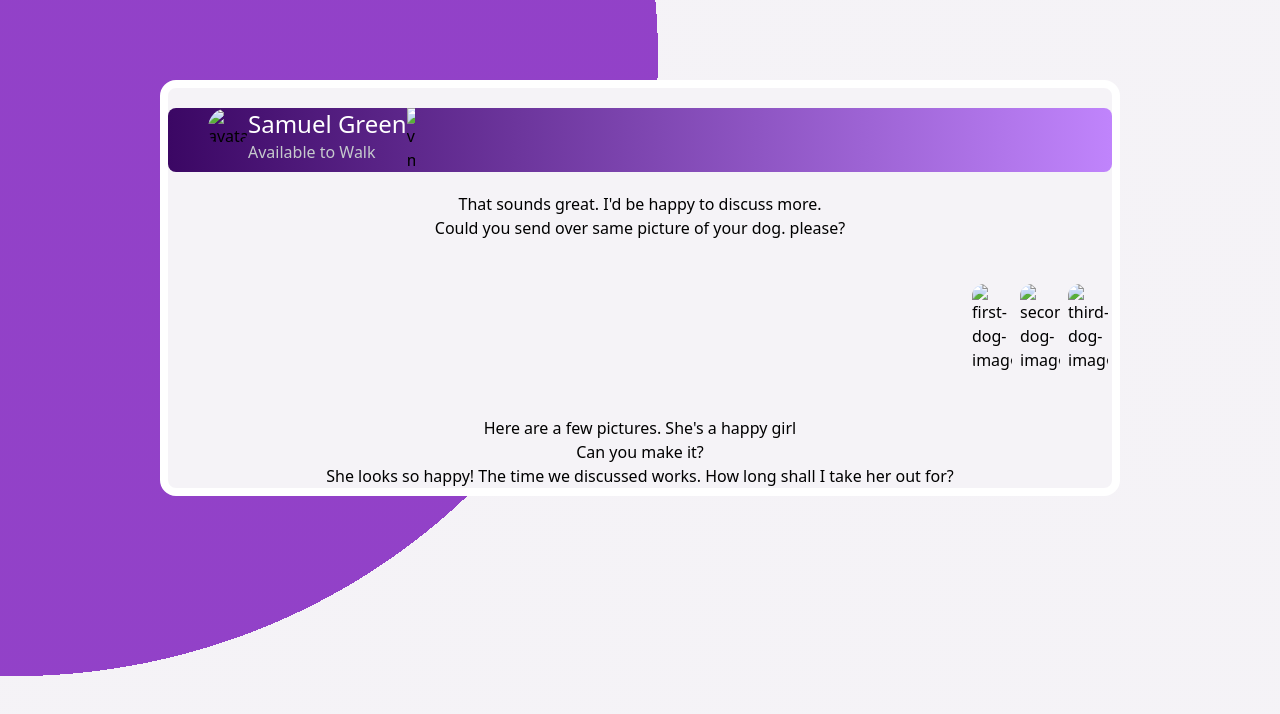
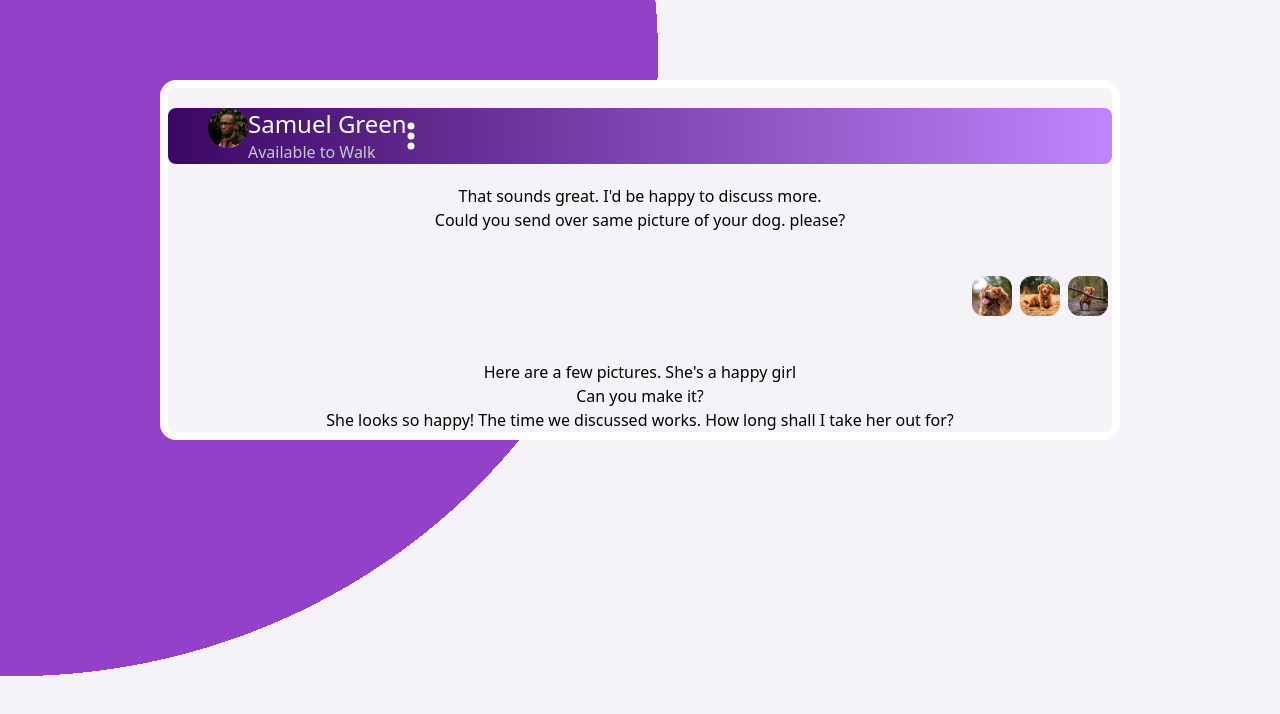
Before and after one commit to Miron-Silviu/chat-app-ilustrator, a website: page docs/index.html in a window 1280 px wide. Drawn offline with nearby package versions, Linux system fonts and the light colour scheme; files that its build step writes are made by us from their sources; the site is published under a folder, as on GitHub Pages, so addresses that start at the root find nothing.

Commit message:
Build :Modify images links.

```diff
--- a/docs/index.html
+++ b/docs/index.html
@@ -26,18 +26,14 @@
       <div
         class="user-container flex bg-gradient-to-r from-purple-950 to-purple-400 w-full m-5 px-10 rounded-lg  "
       >
-        <img
-          class="rounded-full w-10 h-10"
-          src="/images/avatar.jpg"
-          alt="avatar"
-        />
+        <img class="rounded-full w-10 h-10" src="avatar.jpg" alt="avatar" />
         <div class="user-info-continer">
           <h1 class="title sm:text-sm text-white">Samuel Green</h1>
           <p class="info sm:text-xs text-grayishBlue">Available to Walk</p>
         </div>
         <img
           class="w-2"
-          src="/images/ellipsis-vertical-solid.svg"
+          src="ellipsis-vertical-solid.svg"
           alt="vertical-menu"
         />
       </div>
@@ -50,17 +46,17 @@
       <div class="dogs-pictures flex w-full m-10 justify-end">
         <img
           class="m-1 w-10 rounded-xl "
-          src="/images/dog-image-1.jpg"
+          src="dog-image-1.jpg"
           alt="first-dog-image"
         />
         <img
           class=" m-1 w-10 rounded-xl"
-          src="/images/dog-image-2.jpg"
+          src="dog-image-2.jpg"
           alt="second-dog-image"
         />
         <img
           class="m-1 w-10 rounded-xl"
-          src="/images/dog-image-3.jpg"
+          src="dog-image-3.jpg"
           alt="third-dog-image"
         />
       </div>
```
